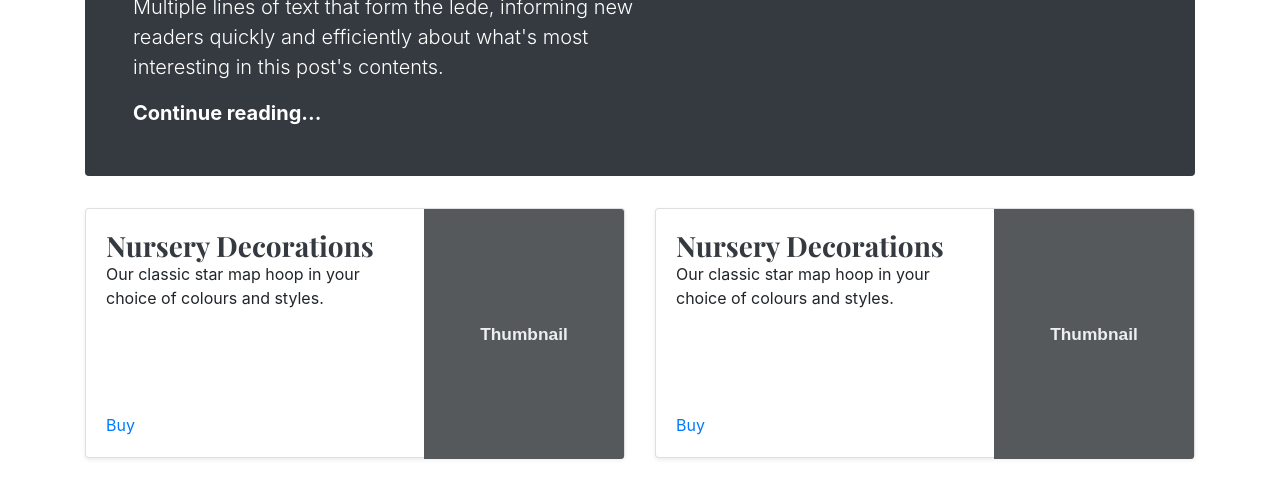
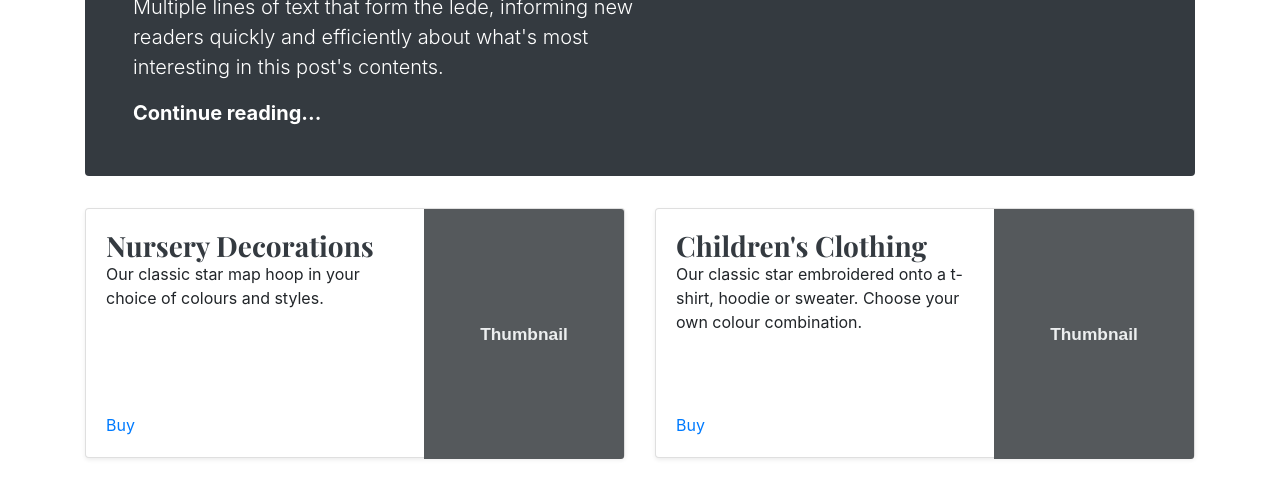
Before and after one commit to dhawkesworth-eu/mylittlestars, a plain HTML site: page test.html in a window 1280 px wide. Shown: the part 182-680 px from the top of the page. Drawn offline with nearby package versions, Linux system fonts and the light colour scheme.

Commit message:
Updated text

```diff
--- a/test.html
+++ b/test.html
@@ -53,9 +53,9 @@
           <div class="card flex-md-row mb-4 shadow-sm h-md-250">
             <div class="card-body d-flex flex-column align-items-start">
               <h3 class="mb-0">
-                <a class="text-dark" href="#">Nursery Decorations</a>
+                <a class="text-dark" href="#">Children's Clothing</a>
               </h3>
-              <p class="card-text mb-auto">Our classic star map hoop in your choice of colours and styles.</p>
+              <p class="card-text mb-auto">Our classic star embroidered onto a t-shirt, hoodie or sweater.  Choose your own colour combination.</p>
               <a href="#">Buy</a>
             </div>
             <img class="card-img-right flex-auto d-none d-lg-block" data-src="holder.js/200x250?theme=thumb" alt="Card image cap">
```
